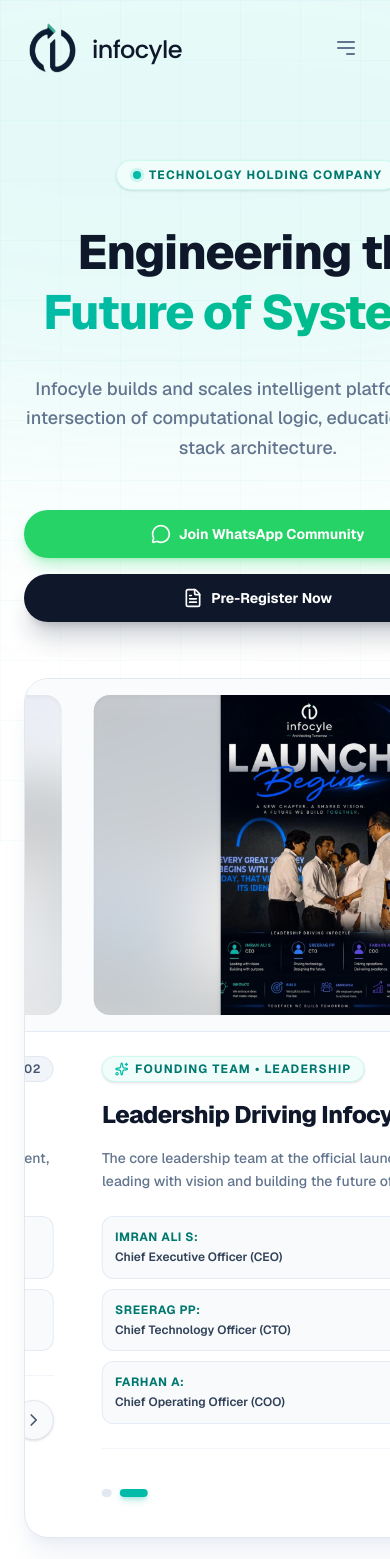
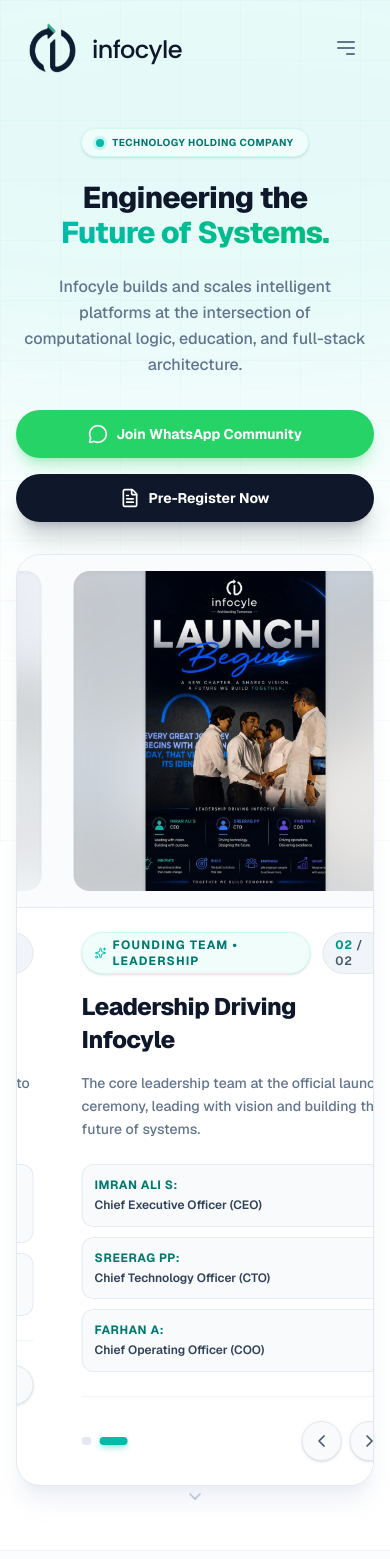
Before and after one commit to imranalis1880/Infocyle, a Next.js app: page / in a window 390 px wide. Shown: the top 1559 px of the page. Built offline with nearby package versions, Linux system fonts and the light colour scheme.

Commit message:
Fixed mobile view

```diff
--- a/app/components/PhotoCarousel.tsx
+++ b/app/components/PhotoCarousel.tsx
@@ -108,7 +108,7 @@
 
   return (
     <div
-      className="w-full max-w-5xl mx-auto mt-14 relative group select-none text-left"
+      className="w-full max-w-5xl mx-auto mt-8 sm:mt-14 relative group select-none text-left"
       onMouseEnter={() => setIsPaused(true)}
       onMouseLeave={() => setIsPaused(false)}
       onTouchStart={handleTouchStart}
@@ -183,7 +183,7 @@
                           key={hIdx}
                           className="flex flex-col sm:flex-row sm:items-baseline gap-1 sm:gap-2.5 p-3 rounded-xl bg-slate-50 hover:bg-teal-50/40 border border-slate-200/80 transition-colors"
                         >
-                          <span className="text-xs font-bold text-teal-700 uppercase tracking-wider whitespace-nowrap min-w-[95px]">
+                          <span className="text-xs font-bold text-teal-700 uppercase tracking-wider whitespace-normal sm:whitespace-nowrap min-w-[95px]">
                             {h.label}:
                           </span>
                           <span className="text-xs sm:text-sm font-semibold text-slate-700 leading-snug">
--- a/app/page.tsx
+++ b/app/page.tsx
@@ -81,22 +81,22 @@
       </nav>
 
       {/* Hero Section */}
-      <section className="relative pt-40 pb-20 lg:pt-56 lg:pb-32 overflow-hidden flex flex-col items-center justify-center min-h-[85vh]">
-        <div className="max-w-5xl mx-auto px-6 lg:px-8 relative z-10 text-center">
-          <div className="inline-flex items-center space-x-2 bg-teal-50 rounded-full py-1.5 px-4 mb-8 border border-teal-100 shadow-sm">
-            <span className="relative flex h-2 w-2">
+      <section className="relative pt-32 pb-16 sm:pt-40 sm:pb-20 lg:pt-56 lg:pb-32 overflow-hidden flex flex-col items-center justify-center min-h-[85vh]">
+        <div className="max-w-5xl mx-auto px-4 sm:px-6 lg:px-8 relative z-10 text-center w-full">
+          <div className="inline-flex items-center space-x-2 bg-teal-50 rounded-full py-1.5 px-3.5 sm:px-4 mb-6 sm:mb-8 border border-teal-100 shadow-sm max-w-full">
+            <span className="relative flex h-2 w-2 flex-shrink-0">
               <span className="animate-ping absolute inline-flex h-full w-full rounded-full bg-teal-400 opacity-75"></span>
               <span className="relative inline-flex rounded-full h-2 w-2 bg-teal-500"></span>
             </span>
-            <span className="text-xs font-bold uppercase tracking-widest text-teal-700">Technology Holding Company</span>
+            <span className="text-[10px] sm:text-xs font-bold uppercase tracking-wider sm:tracking-widest text-teal-700 truncate">Technology Holding Company</span>
           </div>
 
-          <h1 className="text-5xl md:text-7xl lg:text-8xl font-extrabold text-[#0f172a] tracking-tight leading-tight mb-8">
-            Engineering the <br />
-            <span className="bg-gradient-to-r from-teal-500 to-emerald-500 bg-clip-text text-transparent">Future of Systems.</span>
+          <h1 className="text-3xl sm:text-5xl md:text-7xl lg:text-8xl font-extrabold text-[#0f172a] tracking-tight leading-[1.15] mb-6 sm:mb-8 break-words">
+            Engineering the <br className="hidden sm:inline" />
+            <span className="bg-gradient-to-r from-teal-500 to-emerald-500 bg-clip-text text-transparent inline-block">Future of Systems.</span>
           </h1>
 
-          <p className="max-w-2xl text-lg md:text-xl text-slate-500 mx-auto mb-12 leading-relaxed font-medium">
+          <p className="max-w-2xl text-base sm:text-lg md:text-xl text-slate-500 mx-auto mb-8 sm:mb-12 leading-relaxed font-medium px-2 sm:px-0">
             Infocyle builds and scales intelligent platforms at the intersection of computational logic, education, and full-stack architecture.
           </p>
 
```
